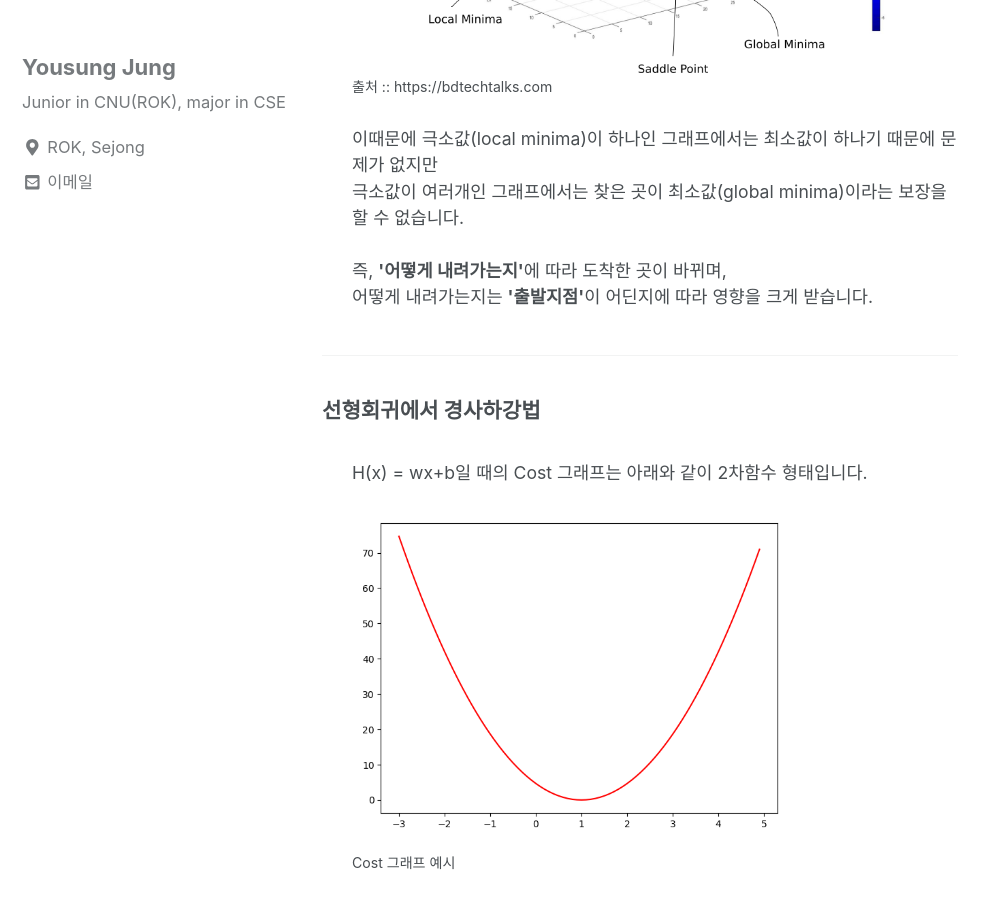
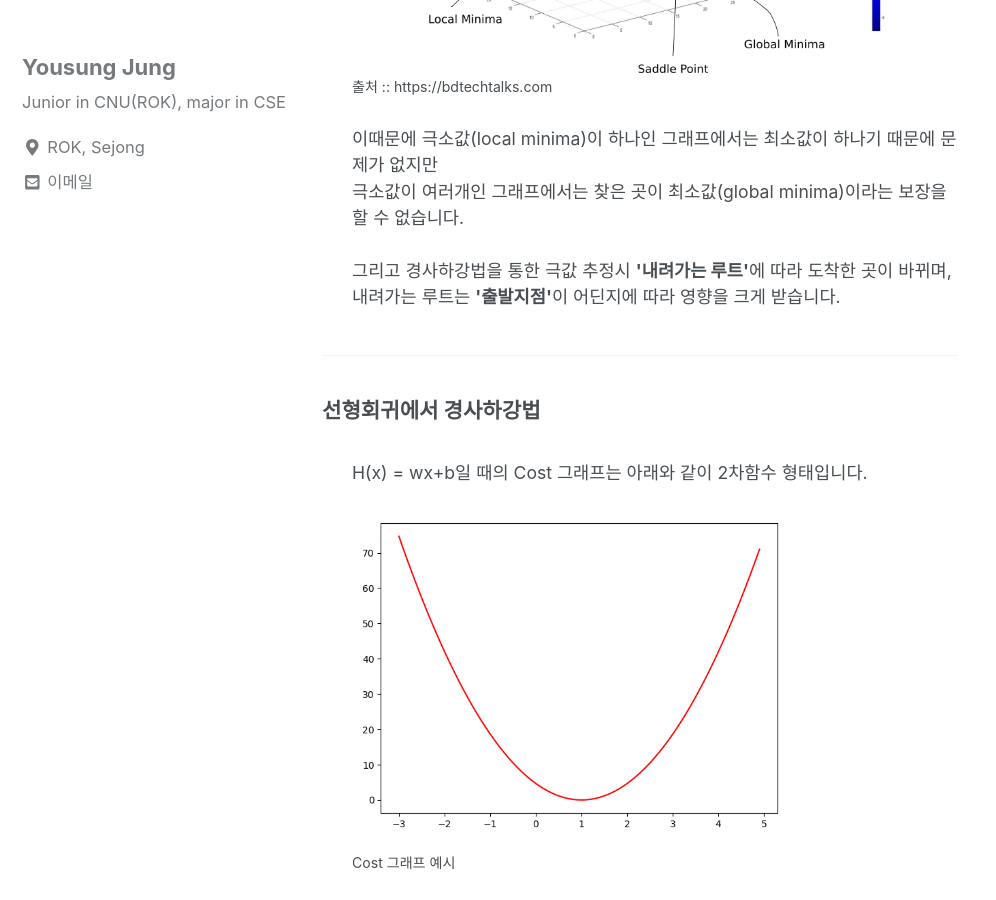
Before and after one commit to can019/can019.github.io, a Jekyll site: the page built from _posts/2020-08-18-MachineLearning-AI-3.md, in a window 1280 px wide and 900 px high, scrolled down 1198 px. Shown: the whole window, without its empty margins (0-996 px from the left). Built offline with Jekyll 4.4.1, drawn with Linux system fonts in a browser that asks for light colours; nearby versions of some CDN libraries.

Commit message:
modified

```diff
--- a/_posts/2020-08-18-MachineLearning-AI-3.md
+++ b/_posts/2020-08-18-MachineLearning-AI-3.md
@@ -23,8 +23,8 @@ categories: MachineLearning DataAnalyze
        <span style = "font-size : 0.8em">출처 :: https://bdtechtalks.com</span><br/><br/>
        이때문에 극소값(local minima)이 하나인 그래프에서는 최소값이 하나기 때문에 문제가 없지만<br/>
        극소값이 여러개인 그래프에서는 찾은 곳이 최소값(global minima)이라는 보장을 할 수 없습니다.<br/><br/>
-       즉, <b>'어떻게 내려가는지'</b>에 따라 도착한 곳이 바뀌며,<br/>
-       어떻게 내려가는지는 <b>'출발지점'</b>이 어딘지에 따라 영향을 크게 받습니다.<br/><br/>
+       그리고 경사하강법을 통한 극값 추정시 <b>'내려가는 루트'</b>에 따라 도착한 곳이 바뀌며,<br/>
+       내려가는 루트는 <b>'출발지점'</b>이 어딘지에 따라 영향을 크게 받습니다.<br/><br/>
 
     </div>
     <hr/>
```
